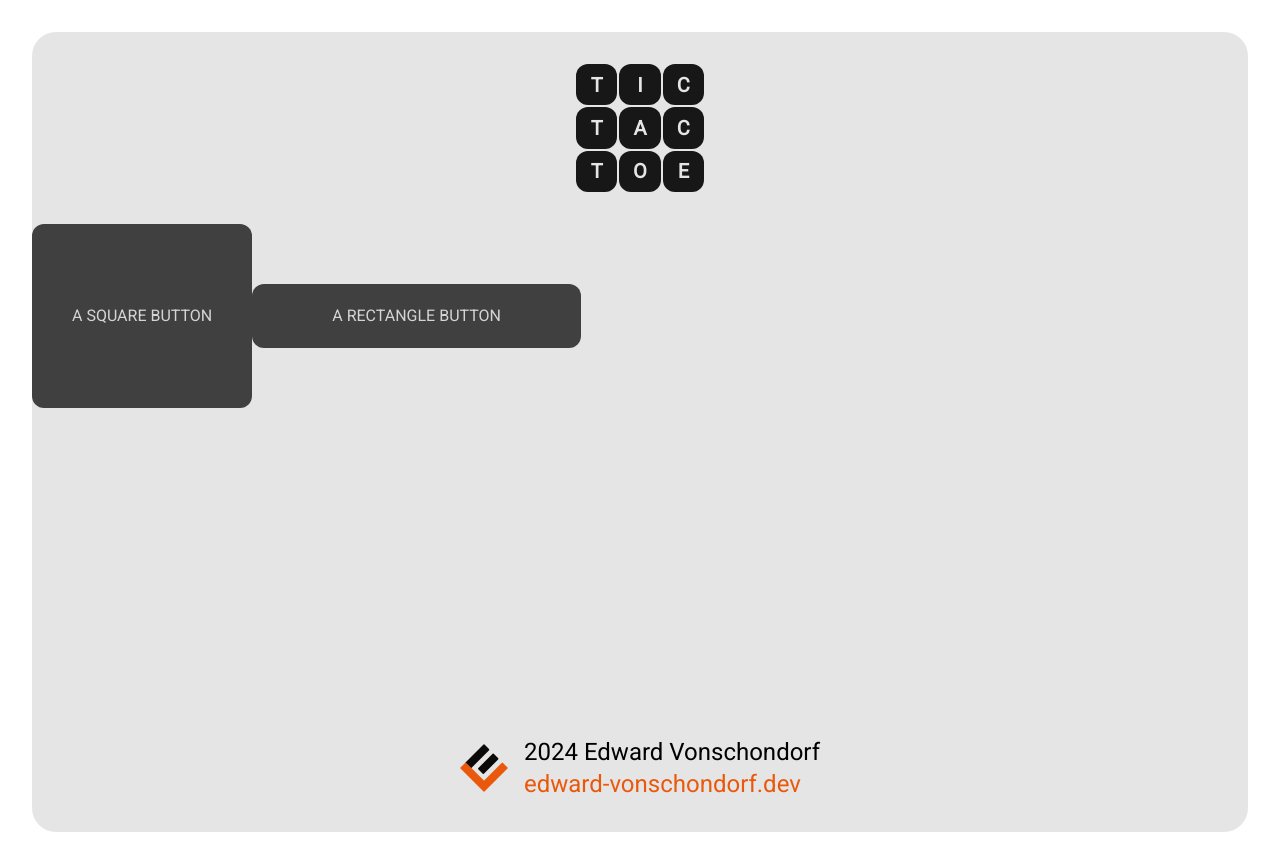
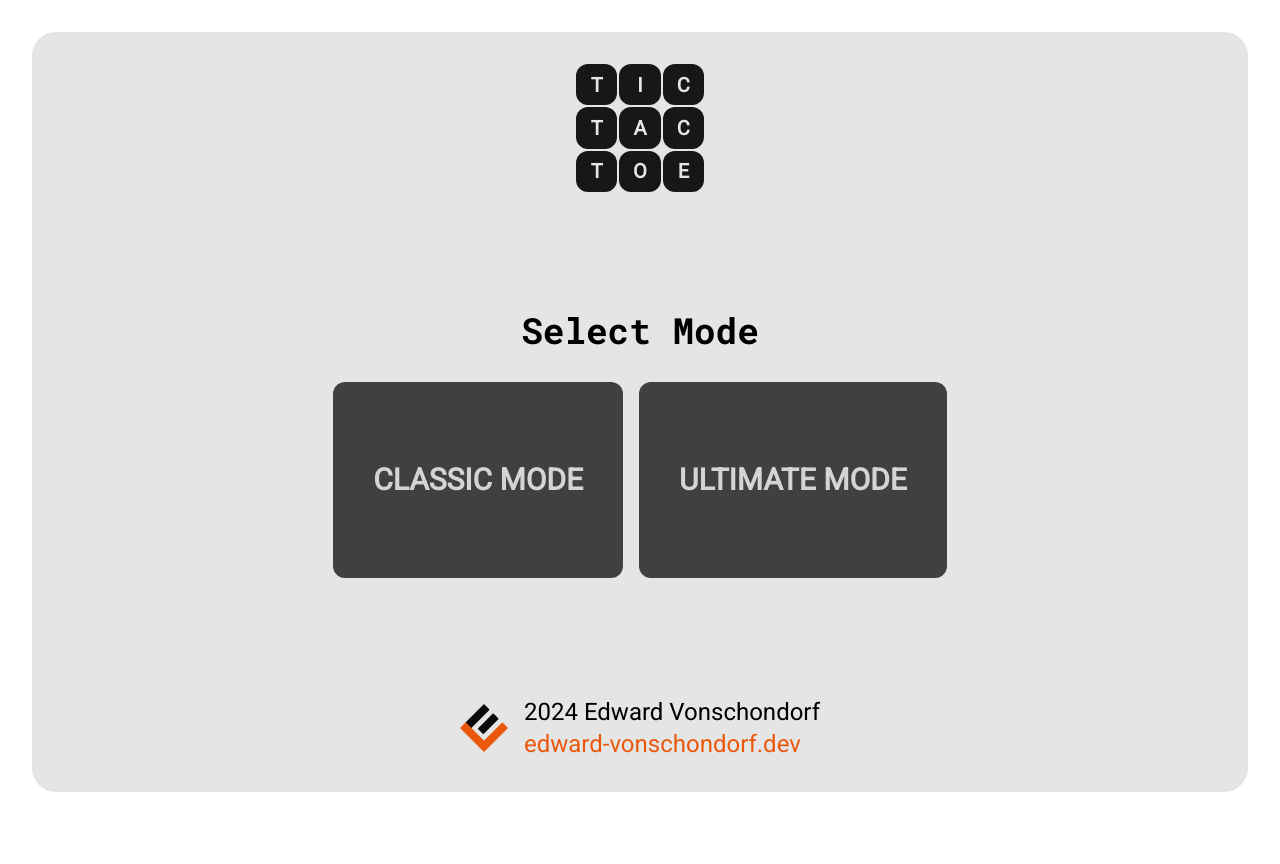
Before and after one commit to Torvec/tic-tac-toe-react, a React (Vite) app: page / in a window 1280 px wide. After the commit the page ends 824 px from the top, so only its background shows below. Built offline with nearby package versions, Linux system fonts and the light colour scheme.

Commit message:
Created the basic layout and text for every page component, along with some basic styling

```diff
--- a/src/App.tsx
+++ b/src/App.tsx
@@ -1,16 +1,21 @@
 import "./App.css";
 import Header from "./components/ui/header";
-import Button from "./components/ui/button";
+import Mode from "./components/pages/mode";
+// import Opponent from "./components/pages/opponent";
+// import HowToPlay from "./components/pages/howToPlay";
+// import Game from "./components/pages/game";
 import Footer from "./components/ui/footer";
 
 export default function App() {
   return (
     <div className="rounded-3xl bg-neutral-200">
-      <div className="container mx-auto flex min-h-screen flex-col">
+      <div className="container mx-auto flex min-h-[95vh] flex-col">
         <Header />
-        <main className="flex-grow">
-          <Button type="large">A Square Button</Button>
-          <Button type="small">A Rectangle Button</Button>
+        <main className="flex-grow place-content-center">
+          <Mode />
+          {/* <Opponent /> */}
+          {/* <HowToPlay /> */}
+          {/* <Game /> */}
         </main>
         <Footer />
       </div>
--- /dev/null
+++ b/src/components/pages/game.tsx
@@ -0,0 +1,24 @@
+import Button from "../ui/button";
+
+export default function Game() {
+  const text = {
+    xTurn: "X's Turn",
+    oTurn: "O's Turn",
+    resetButton: "Reset",
+    startMenuButton: "Start Menu",
+  };
+
+  return (
+    <>
+      <div className="flex gap-16 justify-center mb-8">
+        <div>{text.xTurn}</div>
+        <div>{text.oTurn}</div>
+      </div>
+      <div className="text-center py-96 mb-8 bg-neutral-500">Game Grid&#40;s&#41; here</div>
+      <div className="flex gap-4 justify-center">
+        <Button type="small">{text.resetButton}</Button>
+        <Button type="small">{text.startMenuButton}</Button>
+      </div>
+    </>
+  );
+}
--- /dev/null
+++ b/src/components/pages/howToPlay.tsx
@@ -0,0 +1,41 @@
+import Button from "../ui/button";
+
+export default function HowToPlay() {
+  const text = {
+    classicMode: {
+      header: "Classic Mode",
+      p1: "Win: 3 in a row in a horizontal, vertical or diagonal direction wins.",
+      p2: "Draw: If all squares are filled and no win condition is met then it is a draw.",
+    },
+    ultimateMode: {
+      header: "Ultimate Mode",
+      p1: "X/O Placement: The game starts in the center grid and depending on where the X/O is placed in that grid will dictate which grid to play in next.",
+      p2: "Playable Grids: If a X/O is placed in a grid and the corresponding grid is unplayable then the current player can play on any playable grid.",
+      p3: "Win a Grid: 3 in a row in a horizontal, vertical, or diagonal direction wins a grid and no further X/O’s can be placed there.",
+      p4: "Win the game: 3 grids in a row in a horizontal, vertical, or diagonal direction wins the game.",
+      p5: "Draw: If all grids are won or drawn but no win condition is met then it is a draw.",
+    },
+    startMenuButton: "Start Menu",
+  };
+
+  return (
+    <>
+      <h2 className="text-3xl font-black">{text.classicMode.header}</h2>
+      <div className="mb-8 space-y-6 font-mono text-2xl">
+        <p>{text.classicMode.p1}</p>
+        <p>{text.classicMode.p2}</p>
+      </div>
+      <h2 className="text-3xl font-black">{text.ultimateMode.header}</h2>
+      <div className="mb-8 space-y-6 font-mono text-2xl">
+        <p>{text.ultimateMode.p1}</p>
+        <p>{text.ultimateMode.p2}</p>
+        <p>{text.ultimateMode.p3}</p>
+        <p>{text.ultimateMode.p4}</p>
+        <p>{text.ultimateMode.p5}</p>
+      </div>
+      <div className="flex justify-center">
+        <Button type="small">{text.startMenuButton}</Button>
+      </div>
+    </>
+  );
+}
--- /dev/null
+++ b/src/components/pages/mode.tsx
@@ -0,0 +1,21 @@
+import Button from "../ui/button";
+
+export default function mode() {
+  const text = {
+    header: "Select Mode",
+    classicButton: "Classic Mode",
+    ultimateButton: "Ultimate Mode",
+  };
+
+  return (
+    <>
+      <h2 className="mb-8 text-center font-mono text-4xl font-bold">
+        {text.header}
+      </h2>
+      <div className="flex justify-center gap-4">
+        <Button type="large">{text.classicButton}</Button>
+        <Button type="large">{text.ultimateButton}</Button>
+      </div>
+    </>
+  );
+}
--- /dev/null
+++ b/src/components/pages/opponent.tsx
@@ -0,0 +1,25 @@
+import Button from "../ui/button";
+
+export default function Opponent() {
+  const text = {
+    header: "Select Opponent",
+    pvpButton: "Player vs Player",
+    pvcButton: "Player vs Computer",
+    startMenuButton: "Start Menu",
+  };
+
+  return (
+    <>
+      <h2 className="mb-8 text-center font-mono text-4xl font-bold">
+        {text.header}
+      </h2>
+      <div className="mb-8 flex justify-center gap-4">
+        <Button type="large">{text.pvpButton}</Button>
+        <Button type="large">{text.pvcButton}</Button>
+      </div>
+      <div className="flex justify-center">
+        <Button type="small">{text.startMenuButton}</Button>
+      </div>
+    </>
+  );
+}
--- a/src/components/ui/button.tsx
+++ b/src/components/ui/button.tsx
@@ -6,8 +6,10 @@ interface ButtonProps {
 }
 
 const classNames = {
-  large: "bg-neutral-700 text-neutral-300 rounded-xl py-20 px-10 uppercase",
-  small: "bg-neutral-700 text-neutral-300 rounded-xl py-5 px-20 uppercase",
+  large:
+    "bg-neutral-700 text-neutral-300 rounded-xl py-20 px-10 uppercase text-3xl font-bold",
+  small:
+    "bg-neutral-700 text-neutral-300 rounded-xl py-5 px-20 uppercase text-3xl font-bold",
 };
 
 export default function Button({ children, type }: ButtonProps) {
```
